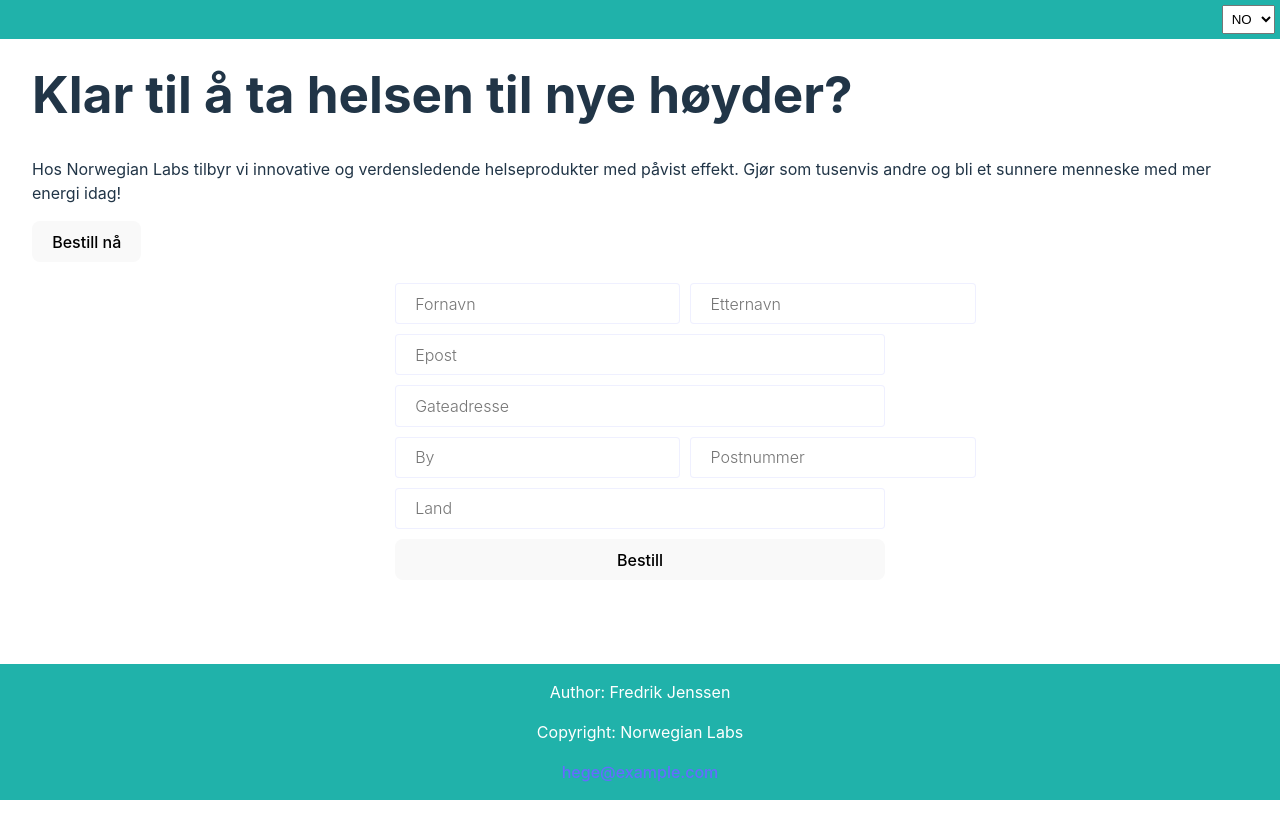
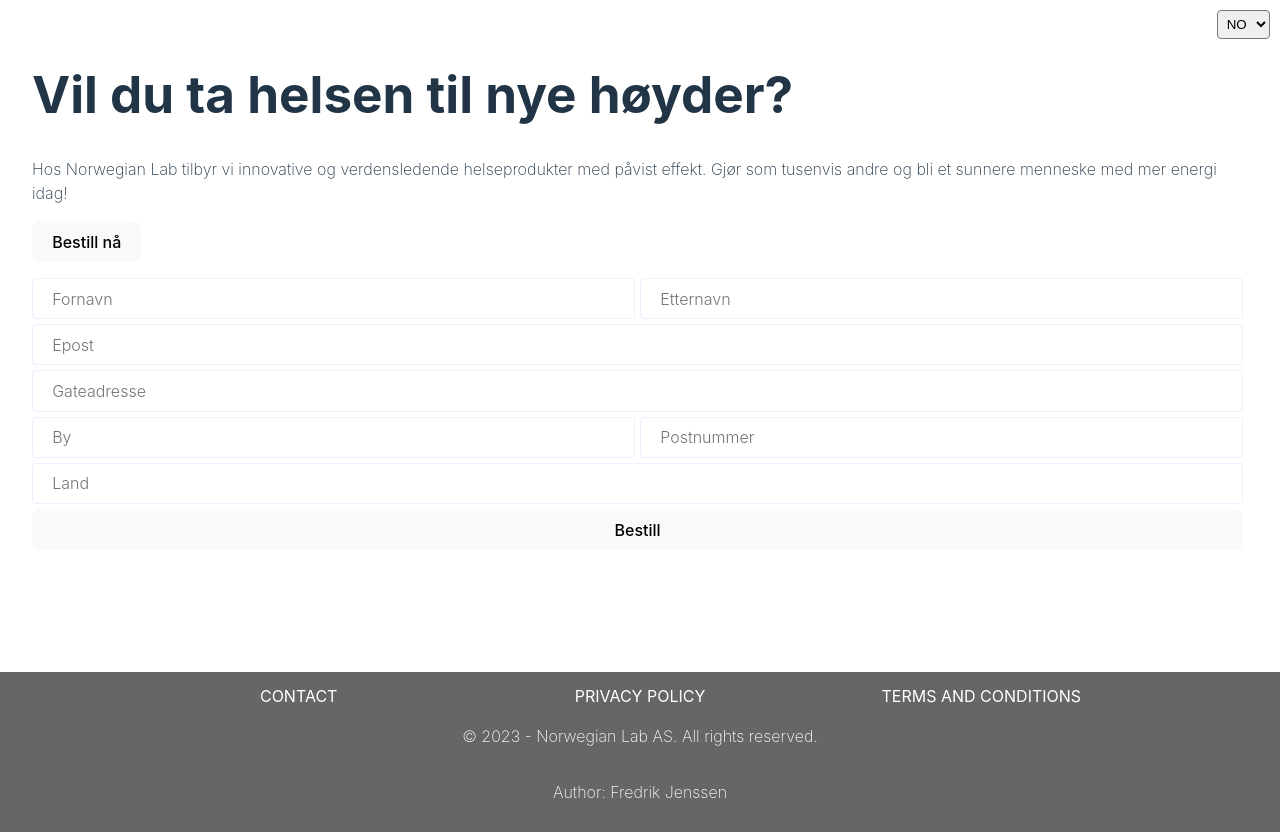
Before and after one commit to Fordiboii/norwegian-lab-landing-page, a React (Vite) app: page / in a window 1280 px wide. Before the commit the page ends 800 px from the top, so only its background shows below. Built offline with nearby package versions, Linux system fonts and the light colour scheme.

Commit message:
Styling and translation changes.

```diff
--- a/src/App.css
+++ b/src/App.css
@@ -1,11 +1,4 @@
-#root {
-  width: 100%;
-  height: 100vh;
-  display: flex;
+.mainContainer {
+  min-height: 80vh;
+  padding: 2em 2em 0 2em;
 }
-
-.mainContainer {
-  justify-content: center;
-  align-items: center;
-  padding: 2em;
-}
--- a/src/App.tsx
+++ b/src/App.tsx
@@ -8,12 +8,14 @@
 
 const App: FC = () => {
   return (
-    <div className='mainContainer'>
+    <>
       <Header />
-      <AboveTheFold/>
-      <OrderForm />
+        <div className='mainContainer'>
+          <AboveTheFold/>
+          <OrderForm />
+        </div>
       <Footer />
-    </div>
+    </>
   )
 }
 
--- a/src/components/footer/footer.css
+++ b/src/components/footer/footer.css
@@ -1,9 +1,31 @@
 .footer {
-  position: fixed;
+  display: flex;
+  flex-direction: column;
+  justify-content: center;
+  align-items: center;
   left: 0;
   bottom: 0;
   width: 100%;
-  background-color: lightseagreen;
+  height: 20vh;
+  background-color: rgba(0,0,0,0.6) ;
   color: white;
   text-align: center;
 }
+
+.links {
+  width: 80%;
+  display: flex;
+  justify-content: space-around;
+}
+
+a {
+  color: #fff;
+  text-decoration: none;
+  width: 100%;
+  text-align: center;
+  font-weight: 400;
+}
+
+p {
+  font-weight: 200;
+}
--- a/src/components/footer/footer.tsx
+++ b/src/components/footer/footer.tsx
@@ -3,9 +3,13 @@
 
 const Footer: FC = () => (
   <div className="footer">
+    <div className="links">
+      <a href="https://norwegianlab.com/contact">CONTACT</a>
+      <a href="https://norwegianlab.com/privacy-policy">PRIVACY POLICY</a>
+      <a href="https://norwegianlab.com/terms-and-conditions">TERMS AND CONDITIONS</a>
+    </div>
+    <p>© 2023 - Norwegian Lab AS. All rights reserved.</p>
     <p>Author: Fredrik Jenssen</p>
-    <p>Copyright: Norwegian Labs</p>
-    <p><a href="mailto:hege@example.com">hege@example.com</a></p>
   </div>
 );
 
--- a/src/components/header/header.css
+++ b/src/components/header/header.css
@@ -5,14 +5,15 @@
   top: 0;
   left: 0;
   width: 100%;
-  padding-top: 5px;
-  padding-bottom: 5px;
-  background-color: lightseagreen;
+  padding-top: 10px;
+  padding-bottom: 10px;
   color: white;
 }
 
 .languageSelector {
   padding: 5px;
-  margin-right: 5px;
+  margin-right: 10px;
   width: 4em;
+  border-radius: 4px;
+  border-width: 1px;
 }
--- a/src/components/order-form/order-form.css
+++ b/src/components/order-form/order-form.css
@@ -7,14 +7,49 @@
 .orderForm {
   display: flex;
   flex-direction: column;
-  max-width: 500px;
+  width: 100%;
+  margin-bottom: 50px;
 }
 
 .twoColumnsContainer {
   display: flex;
-  justify-content: space-evenly;
+}
+
+@media (width <= 400px)  {
+  .twoColumnsContainer {
+    display: flex;
+    flex-direction: column;
+  }
 }
 
 .twoColumn {
   flex-grow: 1;
 }
+
+input {
+  flex-grow: 1;
+  border-radius: 4px;
+  border: 1px solid rgba(100, 108, 255, 0.1);
+  padding: 0.6em 1.2em;
+  margin: 0 5px 5px 0;
+  font-size: 1em;
+  font-weight: 300;
+  font-family: inherit;
+  background-color: #fff;
+  transition: border-color 0.25s;
+}
+input:hover {
+  border-color: #646cff;
+}
+input:focus,
+input:focus-visible {
+  outline: 4px auto -webkit-focus-ring-color;
+}
+
+h2 {
+  width: 100%;
+  text-align: center;
+  border-radius: 6px;
+  background-color: rgba(119, 216, 112, 0.387);
+  padding: 10px;
+}
--- a/src/index.css
+++ b/src/index.css
@@ -1,4 +1,9 @@
 :root {
+  width: 100%;
+  height: 100vh;
+  display: flex;
+  justify-content: center;
+
   font-family: Inter, system-ui, Avenir, Helvetica, Arial, sans-serif;
   line-height: 1.5;
   font-weight: 400;
@@ -14,19 +19,11 @@
   -webkit-text-size-adjust: 100%;
 }
 
-a {
-  font-weight: 500;
-  color: #646cff;
-  text-decoration: inherit;
-}
-a:hover {
-  color: #535bf2;
-}
-
 body {
   display: flex;
+  flex-direction: column;
   margin: 0;
-  min-width: 320px;
+  width: 100%;
   min-height: 100vh;
 }
 
@@ -34,26 +31,6 @@
   font-size: 3.2em;
   line-height: 1.1;
 }
-
-input {
-  border-radius: 4px;
-  border: 1px solid rgba(100, 108, 255, 0.1);
-  padding: 0.6em 1.2em;
-  margin: 5px;
-  font-size: 1em;
-  font-weight: 300;
-  font-family: inherit;
-  background-color: #fff;
-  transition: border-color 0.25s;
-}
-input:hover {
-  border-color: #646cff;
-}
-input:focus,
-input:focus-visible {
-  outline: 4px auto -webkit-focus-ring-color;
-}
-
 
 input[type="submit"],
 button {
@@ -83,9 +60,6 @@
     color: #213547;
     background-color: #ffffff;
   }
-  a:hover {
-    color: #747bff;
-  }
   input[type="submit"],
   button {
     background-color: #f9f9f9;
--- a/src/internationalization/translations/english/translation.json
+++ b/src/internationalization/translations/english/translation.json
@@ -1,6 +1,6 @@
 {
   "above_the_fold_header": "Ready to take your health to new heights?",
-  "above_the_fold_description": "At Norwegian Labs, we offer innovative and world-leading health products with proven effectiveness. Join thousands of others and become a healthier person with more energy today!",
+  "above_the_fold_description": "At Norwegian Lab, we offer innovative and world-leading health products with proven effectiveness. Join thousands of others and become a healthier person with more energy today!",
   "above_the_fold_order_now": "Order now",
   "form_first_name": "First name",
   "form_surname": "Surname",
--- a/src/internationalization/translations/norwegian/translation.json
+++ b/src/internationalization/translations/norwegian/translation.json
@@ -1,6 +1,6 @@
 {
-  "above_the_fold_header": "Klar til å ta helsen til nye høyder?",
-  "above_the_fold_description": "Hos Norwegian Labs tilbyr vi innovative og verdensledende helseprodukter med påvist effekt. Gjør som tusenvis andre og bli et sunnere menneske med mer energi idag!",
+  "above_the_fold_header": "Vil du ta helsen til nye høyder?",
+  "above_the_fold_description": "Hos Norwegian Lab tilbyr vi innovative og verdensledende helseprodukter med påvist effekt. Gjør som tusenvis andre og bli et sunnere menneske med mer energi idag!",
   "above_the_fold_order_now": "Bestill nå",
   "form_first_name": "Fornavn",
   "form_surname": "Etternavn",
```
